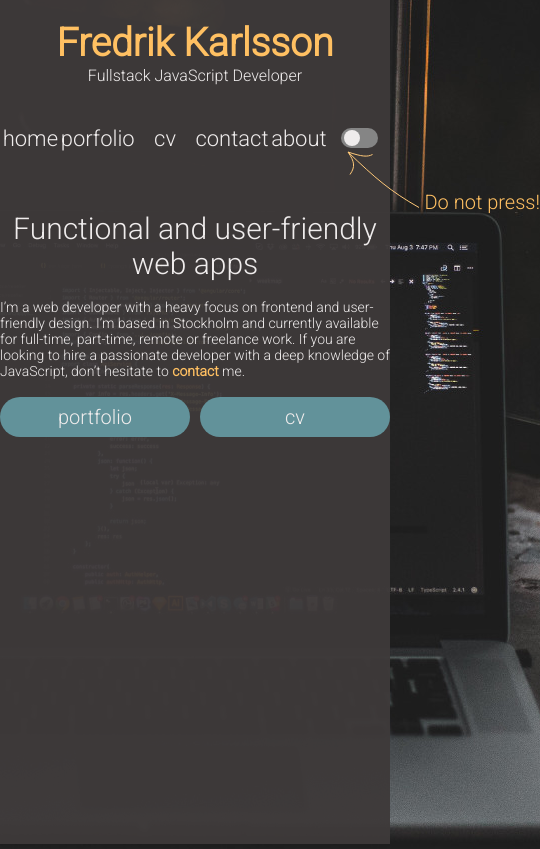
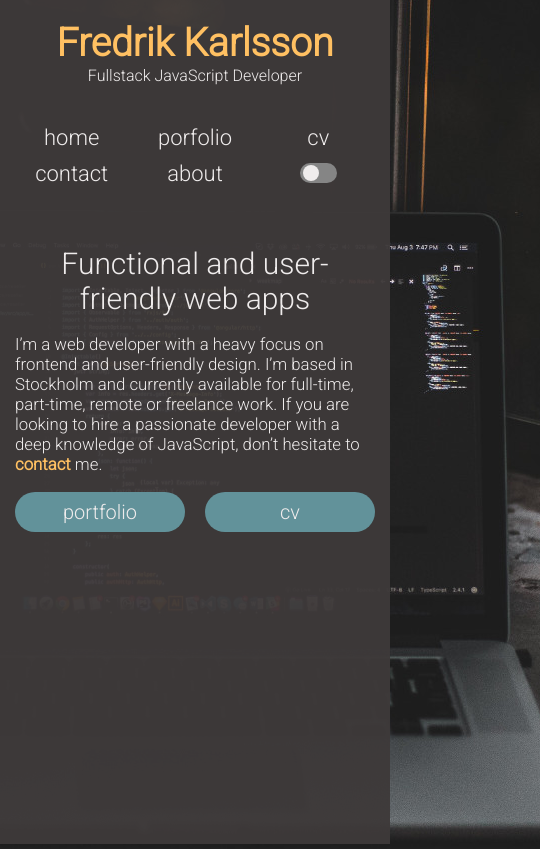
Before and after one commit to 200backflips/check-out-my-cv, a React (Create React App) app: page / in a window 390 px wide. Shown: the whole page, 540 px wide, since content can reach past the window. Built offline with nearby package versions, Linux system fonts and the light colour scheme.

Commit message:
add media queries for mobile

```diff
--- a/src/App.scss
+++ b/src/App.scss
@@ -14,7 +14,7 @@
   &__bg-photo {
     position: fixed;
     z-index: -1;
-    object-fit: fill;
+    object-fit: cover;
   }
 
   &__container {
@@ -24,10 +24,19 @@
   }
 }
 
-@media only screen and (max-width: 80rem) {
+p {
+  font-size: $font-size-paragraph;
+}
+
+@media only screen and (max-width: 60rem) {
   .App {
     &__container {
       width: 100%;
+      padding: 0 1.5rem;
+    }
+
+    p {
+      font-size: $font-size-paragraph * 1.2;
     }
   }
 }
--- a/src/Content.scss
+++ b/src/Content.scss
@@ -1,4 +1,10 @@
 .Content {
-  padding: 6rem 0 3rem 0;
+  height: 75%;
   overflow: auto;
+  -ms-overflow-style: none;
+  scrollbar-width: none;
+
+  &::-webkit-scrollbar {
+    display: none;
+  }
 }
--- a/src/Header.js
+++ b/src/Header.js
@@ -20,7 +20,7 @@ const Header = () => {
     <div className="Header">
       <div className="Header__text">
         <h3>Fredrik Karlsson</h3>
-        <p>Fullstack JavaScript Developer</p>
+        <span>Fullstack JavaScript Developer</span>
       </div>
       <div className="Header__links">
         <p>home</p>
--- a/src/Header.scss
+++ b/src/Header.scss
@@ -2,6 +2,7 @@
 
 .Header {
   position: relative;
+  margin-bottom: 3rem;
 
   &__text {
     display: grid;
@@ -14,7 +15,7 @@
       color: $chardonnay;
     }
 
-    p {
+    span {
       font-size: 1.6rem;
     }
   }
@@ -86,14 +87,31 @@
 
   svg {
     position: absolute;
-    right: -3rem;
+    right: -4rem;
+    top: 14rem;
   }
 
   &__warning {
     position: absolute;
-    top: 17rem;
-    right: -15rem;
+    top: 19rem;
+    right: -16.2rem;
     color: $chardonnay;
     font-size: 2rem;
+    font-style: italic;
+    pointer-events: none;
   }
 }
+
+@media only screen and (max-width: 60rem) {
+  .Header {
+    &__links {
+      grid: 1fr / repeat(3, 1fr);
+      gap: 1rem;
+    }
+
+    &__warning,
+    svg {
+      display: none;
+    }
+  }
+}
--- a/src/components/Home.scss
+++ b/src/components/Home.scss
@@ -4,14 +4,11 @@
   display: grid;
   grid: 1fr / 1fr;
   gap: 1.8rem;
+  margin-top: 3rem;
 
   &__heading {
     text-align: center;
     font-size: 3rem;
-  }
-
-  p {
-    font-size: 1.4rem;
   }
 
   strong {
@@ -22,7 +19,7 @@
   &__buttons {
     display: grid;
     grid: 1fr / 1fr 1fr;
-    gap: 1rem;
+    gap: 2rem;
     justify-items: space-around;
     width: 100%;
   }
--- a/src/variables.scss
+++ b/src/variables.scss
@@ -2,3 +2,5 @@ $background-color: rgba(62, 58, 58, 0.96);
 $whisper: #efecec;
 $chardonnay: #ffc062;
 $horizon: #62929a;
+
+$font-size-paragraph: 1.4rem;
```
